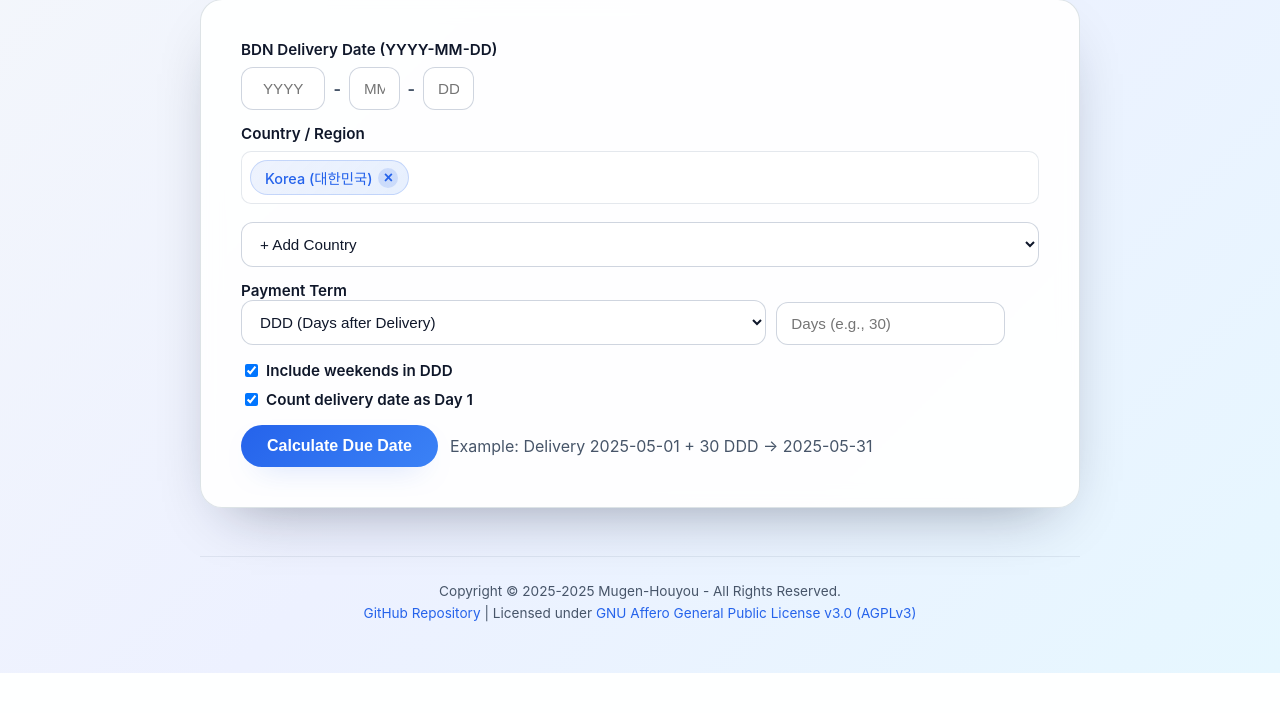
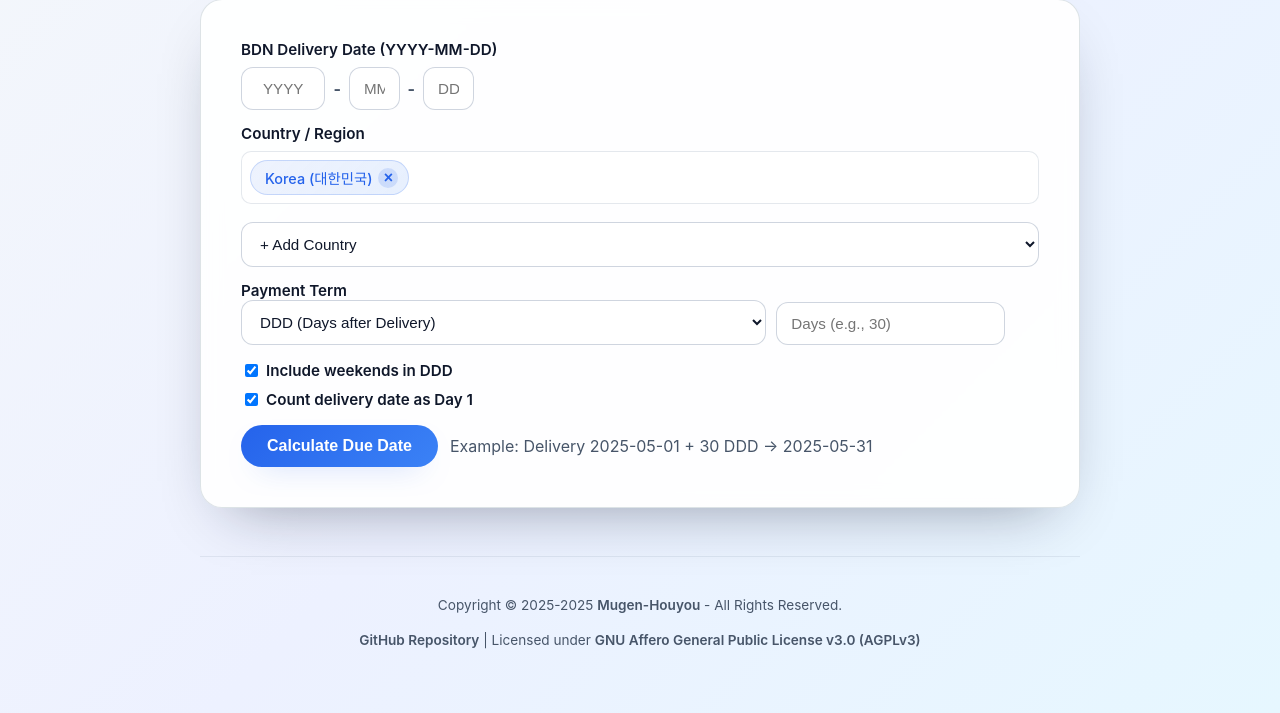
Before and after one commit to Mugen-Houyou/ddd-calculator-for-bunkering, a FastAPI app: page / in a window 1280 px wide. Shown: the part 142-855 px from the top of the page. Before the commit the page ends 815 px from the top, so only its background shows below. Run offline with FastAPI, Linux system fonts and the light colour scheme; some web fonts are replaced.

Commit message:
Style: Footer

```diff
--- a/app/static/style.css
+++ b/app/static/style.css
@@ -329,15 +329,19 @@ button.primary:hover { transform: translateY(-1px); box-shadow: 0 15px 35px -15p
 }
 
 .site-footer p {
-  margin: 0;
+  display: block;
+  margin-block-start: 1em;
+  margin-block-end: 1em;
+  margin-inline-start: 0px;
+  margin-inline-end: 0px;
+  unicode-bidi: isolate;
 }
 
 .site-footer a {
-  color: var(--primary);
-  text-decoration: none;
-  transition: color 0.2s;
+    color: inherit;
+    font-weight: 600;
+    text-decoration: none;
 }
-
 .site-footer a:hover {
   color: var(--accent);
   text-decoration: underline;
--- a/app/templates/base.html
+++ b/app/templates/base.html
@@ -1,9 +1,32 @@
 <!doctype html>
-<html lang="en">
+<html lang="{{ 'ko' if t and t.get('app_title') and '벙커링' in t['app_title'] else 'en' }}">
   <head>
     <meta charset="utf-8">
     <meta name="viewport" content="width=device-width, initial-scale=1">
-    <title>{{ title or 'DDD Calculator' }}</title>
+
+    <!-- Primary Meta Tags -->
+    <title>{{ t.app_title if t else 'DDD Calculator' }}</title>
+    <meta name="title" content="{{ t.app_title if t else 'DDD Calculator' }}">
+    <meta name="description" content="{{ t.app_subtitle if t else 'Compute due dates by Days after Delivery (DDD) terms.' }}">
+    <meta name="keywords" content="DDD, Days after Delivery, payment terms, due date calculator, bunkering, maritime, shipping, COD, CIA">
+    <meta name="author" content="Mugen-Houyou">
+
+    <!-- Open Graph / Facebook -->
+    <meta property="og:type" content="website">
+    <meta property="og:url" content="{{ request.url }}">
+    <meta property="og:title" content="{{ t.app_title if t else 'DDD Calculator' }}">
+    <meta property="og:description" content="{{ t.app_subtitle if t else 'Compute due dates by Days after Delivery (DDD) terms.' }}">
+    <meta property="og:site_name" content="DDD Calculator">
+
+    <!-- Twitter -->
+    <meta name="twitter:card" content="summary">
+    <meta name="twitter:url" content="{{ request.url }}">
+    <meta name="twitter:title" content="{{ t.app_title if t else 'DDD Calculator' }}">
+    <meta name="twitter:description" content="{{ t.app_subtitle if t else 'Compute due dates by Days after Delivery (DDD) terms.' }}">
+
+    <!-- Canonical URL -->
+    <link rel="canonical" href="{{ request.url }}">
+
     <link rel="stylesheet" as="style" crossorigin href="https://cdn.jsdelivr.net/gh/orioncactus/pretendard@v1.3.9/dist/web/static/pretendard-dynamic-subset.min.css">
     <link rel="stylesheet" href="/static/style.css">
   </head>
@@ -18,7 +41,9 @@
       </main>
       <footer class="site-footer">
         <p>
-          Copyright © 2025-2025 Mugen-Houyou - All Rights Reserved.<br>
+        Copyright © 2025-{{ current_year }} <a href="https://github.com/Mugen-Houyou" target="_blank" rel="noopener">Mugen-Houyou</a> - All Rights Reserved.
+        </p>
+        <p>
           <a href="https://github.com/Mugen-Houyou/ddd-calculator-for-bunkering" target="_blank" rel="noopener noreferrer">GitHub Repository</a> |
           Licensed under <a href="https://www.gnu.org/licenses/agpl-3.0.en.html" target="_blank" rel="noopener noreferrer">GNU Affero General Public License v3.0 (AGPLv3)</a>
         </p>
--- a/app/web/routers.py
+++ b/app/web/routers.py
@@ -1,3 +1,5 @@
+from datetime import datetime
+
 from fastapi import APIRouter, Request
 from fastapi.responses import HTMLResponse
 from fastapi.templating import Jinja2Templates
@@ -19,5 +21,5 @@ def index(request: Request):
 
     return templates.TemplateResponse(
         "index.html",
-        {"request": request, "t": t},
+        {"request": request, "t": t, "current_year": datetime.now().year},
     )
```
